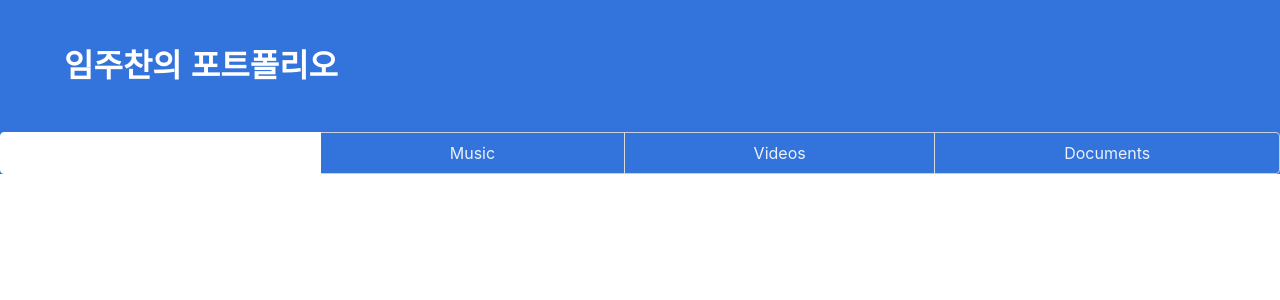
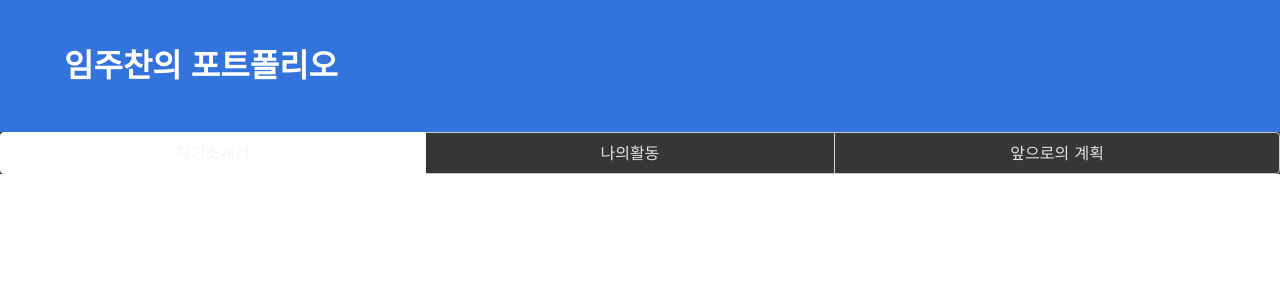
Before and after one commit to jc0466/juchan2_homepage, a Nuxt app: page / in a window 1280 px wide. Shown: the top 300 px of the page. Built offline with nearby package versions, Linux system fonts and the light colour scheme; a small style sheet from the web is missing.

Commit message:
2018-06-15*3

```diff
--- a/pages/index.vue
+++ b/pages/index.vue
@@ -7,30 +7,27 @@
       </h1>
     </div>
   </div>
+  <section class="hero is-dark">
   <div class="tabs is-toggle is-fullwidth">
   <ul>
     <li class="is-active">
       <a>
-        <span>Pictures</span>
+        <span>자기소개서</span>
       </a>
     </li>
     <li>
       <a>
-        <span>Music</span>
+        <span>나의활동</span>
       </a>
     </li>
     <li>
       <a>
-        <span>Videos</span>
-      </a>
-    </li>
-    <li>
-      <a>
-        <span>Documents</span>
+        <span>앞으로의 계획</span>
       </a>
     </li>
   </ul>
 </div>
+  </section>
  </section>
 </template>
 <script>
```
